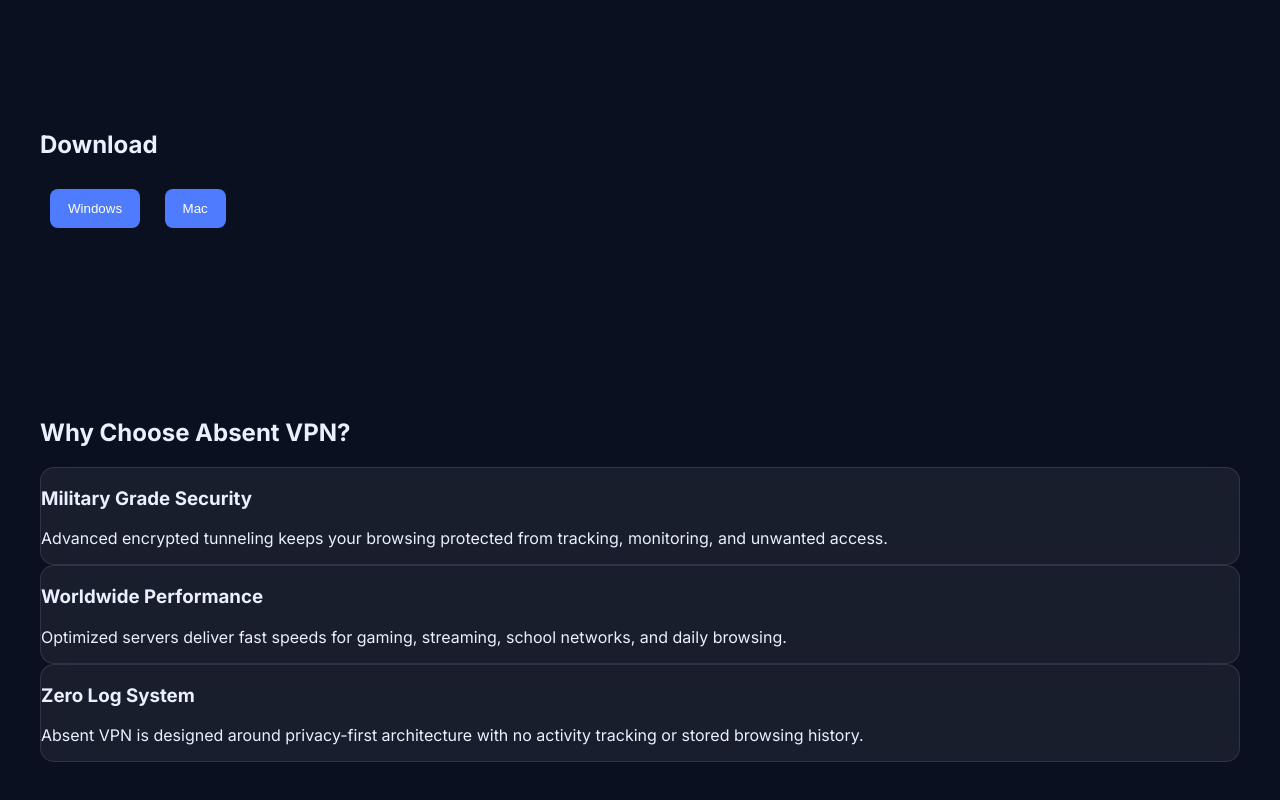
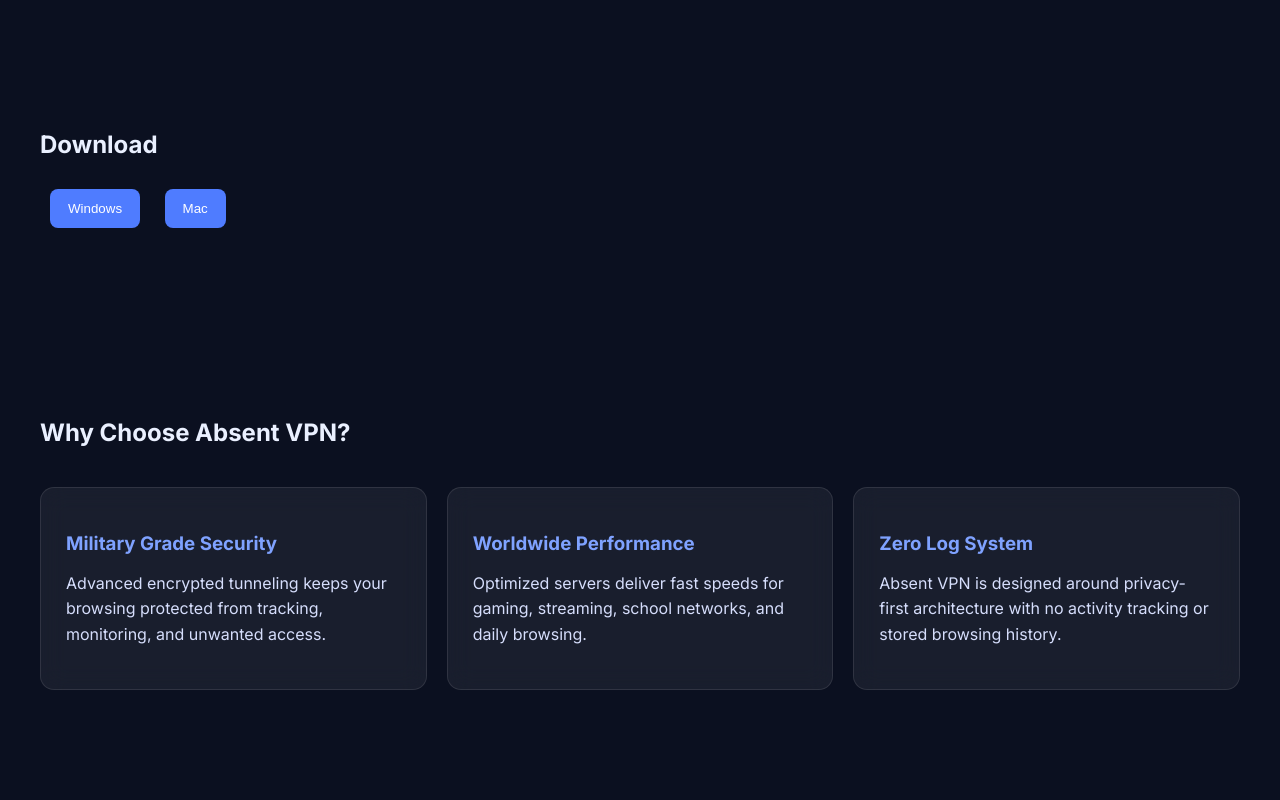
Before and after one commit to leoo-9/absent-vpn, a plain HTML site: page home.html in a window 1280 px wide. Shown: the part 2885-3685 px from the top of the page. After the commit the page ends 3655 px from the top, so only its background shows below. Drawn offline with Linux system fonts and the light colour scheme.

Commit message:
Add styles for info section layout and hover effects

```diff
--- a/style.css
+++ b/style.css
@@ -152,3 +152,30 @@ body {
     from { opacity: 0 }
     to { opacity: 1 }
 }
+/* INFO SECTION */
+.info-container {
+    display: grid;
+    grid-template-columns: repeat(3, 1fr);
+    gap: 20px;
+    margin-top: 40px;
+}
+
+.info-box {
+    padding: 25px;
+    transition: 0.3s;
+}
+
+.info-box:hover {
+    transform: translateY(-8px);
+    box-shadow: 0 0 20px rgba(79,124,255,0.4);
+}
+
+.info-box h3 {
+    margin-bottom: 10px;
+    color: #7fa2ff;
+}
+
+.info-box p {
+    color: #d6defc;
+    line-height: 1.6;
+}
```
